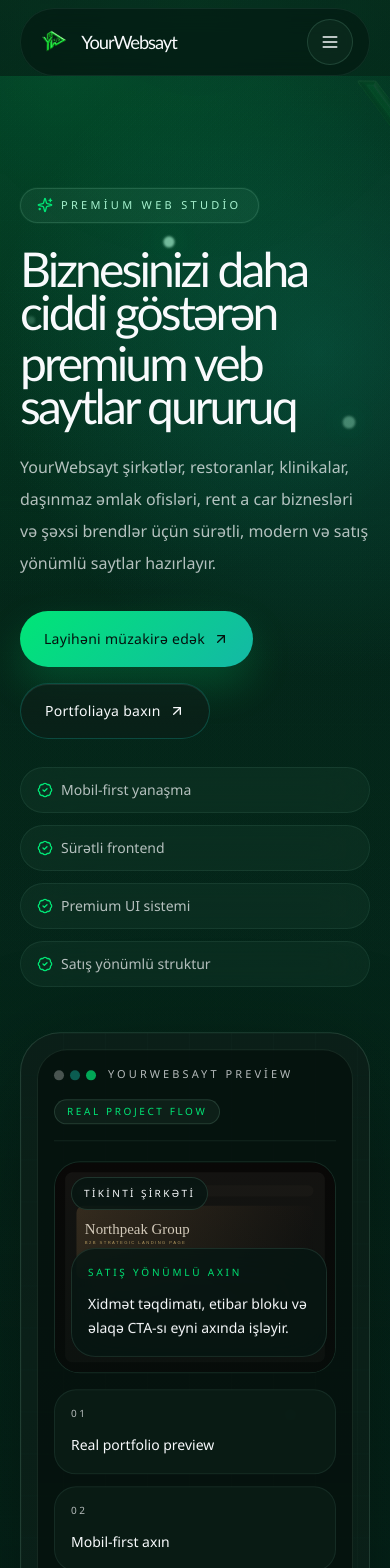
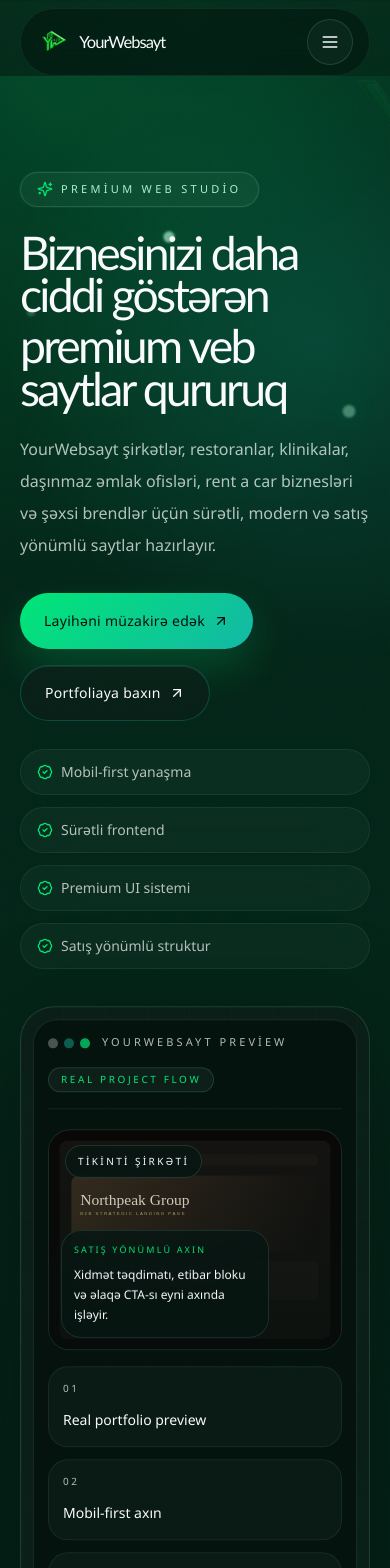
Before and after one commit to nasrullayevfarrukh-droid/YourWebsayt, a Next.js app: page / in a window 390 px wide. Shown: the top 1568 px of the page. Built offline with nearby package versions, Linux system fonts and the light colour scheme.

Commit message:
Improve responsive layout across site

```diff
--- a/components/layout/footer.tsx
+++ b/components/layout/footer.tsx
@@ -17,7 +17,7 @@ export function Footer() {
   return (
     <footer className="border-t border-[color:rgba(167,243,208,0.08)] bg-[rgba(4,17,13,0.72)] py-16 sm:py-20">
       <Container>
-        <div className="grid gap-12 lg:grid-cols-[1.2fr_0.8fr_0.8fr_1fr]">
+        <div className="grid gap-10 md:grid-cols-2 xl:grid-cols-[1.2fr_0.8fr_0.8fr_1fr]">
           <div>
             <BrandMark />
             <p className="mt-4 max-w-sm text-sm leading-7 text-[var(--color-muted)]">
--- a/components/layout/page-hero.tsx
+++ b/components/layout/page-hero.tsx
@@ -12,15 +12,15 @@ type PageHeroProps = {
 
 export function PageHero({ eyebrow, title, description, aside }: PageHeroProps) {
   return (
-    <section className="relative overflow-hidden pt-32 sm:pt-40">
+    <section className="relative overflow-hidden pt-24 sm:pt-28 lg:pt-36">
       <div className="absolute inset-x-0 top-0 h-[34rem] bg-[radial-gradient(circle_at_top,rgba(0,230,118,0.16),transparent_42%),radial-gradient(circle_at_top_right,rgba(20,184,166,0.14),transparent_58%)]" />
       <Container className="relative">
-        <div className="grid gap-10 lg:grid-cols-[minmax(0,1fr)_20rem] lg:items-end">
+        <div className="grid gap-8 lg:grid-cols-[minmax(0,1fr)_minmax(16rem,20rem)] lg:items-end">
           <Reveal>
             <div className="mb-5 inline-flex rounded-full border border-[color:var(--color-border)] bg-[rgba(167,243,208,0.04)] px-3 py-1 text-[11px] uppercase tracking-[0.32em] text-[var(--color-muted)]">
               {eyebrow}
             </div>
-            <h1 className="max-w-4xl text-balance font-display text-4xl leading-[0.94] tracking-[-0.05em] text-[var(--color-text)] sm:text-6xl lg:text-7xl">
+            <h1 className="max-w-4xl text-balance font-display text-[2.85rem] leading-[0.94] tracking-[-0.05em] text-[var(--color-text)] sm:text-6xl lg:text-7xl">
               {title}
             </h1>
             <p className="mt-6 max-w-2xl text-base leading-7 text-[var(--color-muted)] sm:text-lg">
--- a/components/ui/brand-mark.tsx
+++ b/components/ui/brand-mark.tsx
@@ -10,8 +10,11 @@ type BrandMarkProps = {
 };
 
 export function BrandMark({ className, compact = false }: BrandMarkProps) {
+  const brandLead = brand.siteName.slice(0, -4);
+  const brandTail = brand.siteName.slice(-4);
+
   const content = (
-    <div className={cn("flex items-center gap-3", className)}>
+    <div className={cn("flex items-center gap-2.5 sm:gap-3", className)}>
       <div
         className={cn(
           "flex shrink-0 items-center justify-center",
@@ -29,8 +32,14 @@ export function BrandMark({ className, compact = false }: BrandMarkProps) {
       </div>
 
       <div>
-        <div className="font-display text-xl leading-none tracking-[-0.06em] text-[var(--color-text)]">
-          {brand.siteName}
+        <div
+          className={cn(
+            "font-display leading-none tracking-[-0.06em] text-[var(--color-text)]",
+            compact ? "text-lg sm:text-xl" : "text-xl"
+          )}
+        >
+          <span className="text-[var(--color-text)]">{brandLead}</span>
+          <span className="text-[var(--color-text)]">{brandTail}</span>
         </div>
         {!compact ? (
           <div className="mt-1 text-[10px] uppercase tracking-[0.34em] text-[var(--color-muted)]">
--- a/components/ui/project-card.tsx
+++ b/components/ui/project-card.tsx
@@ -34,20 +34,22 @@ export function ProjectCard({ project, featured = false }: ProjectCardProps) {
           <div className="absolute inset-0 z-[1] bg-[linear-gradient(180deg,rgba(0,0,0,0.02),rgba(0,0,0,0.38))]" />
           <div className="absolute inset-0 z-[2] bg-[radial-gradient(circle_at_top,rgba(0,230,118,0.16),transparent_54%),radial-gradient(circle_at_top_right,rgba(20,184,166,0.14),transparent_64%)] opacity-70 transition-opacity duration-500 group-hover:opacity-100" />
 
-          <div className="absolute left-4 top-4 z-10 inline-flex rounded-full border border-[color:var(--color-border)] bg-[rgba(6,23,18,0.78)] px-3 py-1 text-[10px] uppercase tracking-[0.24em] text-[var(--color-text)] backdrop-blur-xl">
+          <div className="absolute inset-x-3 top-3 z-10 flex flex-wrap items-start justify-between gap-2 sm:inset-x-4 sm:top-4">
+            <div className="max-w-[12rem] rounded-full border border-[color:var(--color-border)] bg-[rgba(6,23,18,0.78)] px-3 py-1 text-[10px] uppercase tracking-[0.2em] text-[var(--color-text)] backdrop-blur-xl sm:max-w-[16rem]">
               {project.category}
             </div>
 
             <div
               className={cn(
-              "absolute right-4 top-4 z-10 inline-flex rounded-full border px-3 py-1 text-[10px] uppercase tracking-[0.24em] backdrop-blur-xl",
+                "max-w-[10rem] rounded-full border px-3 py-1 text-right text-[10px] uppercase tracking-[0.2em] backdrop-blur-xl sm:max-w-[12rem] sm:tracking-[0.24em]",
                 statusStyles[project.status]
               )}
             >
               {project.status}
             </div>
+          </div>
 
-          <div className="absolute bottom-4 left-4 z-10 rounded-full border border-[color:var(--color-border)] bg-[rgba(6,23,18,0.78)] px-3 py-1 text-[10px] uppercase tracking-[0.24em] text-[var(--color-accent)] backdrop-blur-xl">
+          <div className="absolute bottom-3 left-3 z-10 max-w-[12rem] rounded-full border border-[color:var(--color-border)] bg-[rgba(6,23,18,0.78)] px-3 py-1 text-[10px] uppercase tracking-[0.2em] text-[var(--color-accent)] backdrop-blur-xl sm:bottom-4 sm:left-4 sm:max-w-[14rem] sm:tracking-[0.24em]">
             {project.clientType}
           </div>
 
--- a/sections/home-hero.tsx
+++ b/sections/home-hero.tsx
@@ -33,7 +33,7 @@ const heroProject = portfolioProjects[0]!;
 
 export function HomeHero() {
   return (
-    <section className="relative overflow-hidden pb-24 pt-28 sm:pb-28 sm:pt-32 lg:pb-32 lg:pt-36">
+    <section className="relative overflow-hidden pb-20 pt-24 sm:pb-24 sm:pt-28 lg:pb-32 lg:pt-36">
       <div className="absolute inset-0 bg-[radial-gradient(circle_at_15%_0%,rgba(0,230,118,0.16),transparent_30%),radial-gradient(circle_at_82%_16%,rgba(20,184,166,0.18),transparent_22%),linear-gradient(180deg,rgba(4,17,13,0),rgba(4,17,13,0.28))]" />
       <div
         aria-hidden="true"
@@ -46,7 +46,7 @@ export function HomeHero() {
       />
       <div
         aria-hidden="true"
-        className="absolute inset-0 bg-no-repeat opacity-[0.08]"
+        className="absolute inset-0 bg-no-repeat opacity-[0.05] sm:opacity-[0.08]"
         style={{
           backgroundImage: `url(${brand.heroBackgroundPath})`,
           backgroundPosition: "right -10rem top -3rem",
@@ -81,7 +81,7 @@ export function HomeHero() {
       ))}
 
       <Container className="relative">
-        <div className="grid gap-12 xl:grid-cols-[minmax(0,1.02fr)_minmax(0,0.98fr)] xl:items-center">
+        <div className="grid gap-10 lg:gap-12 xl:grid-cols-[minmax(0,1.02fr)_minmax(0,0.98fr)] xl:items-center">
           <Reveal className="max-w-3xl">
             <div className="inline-flex items-center gap-2 rounded-full border border-[color:var(--color-border)] bg-[rgba(167,243,208,0.05)] px-4 py-2 text-[11px] uppercase tracking-[0.3em] text-[var(--color-highlight)] shadow-[0_0_0_1px_rgba(167,243,208,0.04)]">
               <Sparkles className="size-4 text-[var(--color-accent)]" />
@@ -92,7 +92,7 @@ export function HomeHero() {
               {heroLines.map((line) => (
                 <h1
                   key={line}
-                  className="text-balance font-display text-5xl leading-[0.9] tracking-[-0.06em] text-[var(--color-text)] sm:text-6xl xl:text-[5.35rem]"
+                  className="text-balance font-display text-[2.9rem] leading-[0.92] tracking-[-0.06em] text-[var(--color-text)] sm:text-6xl xl:text-[5.35rem]"
                 >
                   {line}
                 </h1>
@@ -136,7 +136,7 @@ export function HomeHero() {
               <div className="absolute -left-8 top-14 hidden h-48 w-48 rounded-full bg-[radial-gradient(circle,rgba(0,230,118,0.22),transparent_72%)] blur-3xl lg:block" />
               <div className="absolute -right-6 bottom-10 hidden h-52 w-52 rounded-full bg-[radial-gradient(circle,rgba(20,184,166,0.18),transparent_72%)] blur-3xl lg:block" />
 
-              <div className="relative overflow-hidden rounded-[40px] border border-[color:var(--color-border)] bg-[linear-gradient(180deg,rgba(11,31,24,0.96),rgba(11,31,24,0.86))] p-4 shadow-[0_38px_120px_rgba(0,0,0,0.38)] sm:p-5">
+              <div className="relative overflow-hidden rounded-[34px] border border-[color:var(--color-border)] bg-[linear-gradient(180deg,rgba(11,31,24,0.96),rgba(11,31,24,0.86))] p-3 shadow-[0_38px_120px_rgba(0,0,0,0.38)] sm:rounded-[40px] sm:p-5">
                 <div
                   aria-hidden="true"
                   className="absolute inset-0 opacity-[0.16]"
@@ -147,7 +147,7 @@ export function HomeHero() {
                   }}
                 />
 
-                <div className="relative rounded-[30px] border border-[color:rgba(167,243,208,0.1)] bg-[rgba(4,17,13,0.76)] p-4 sm:p-5">
+                <div className="relative rounded-[24px] border border-[color:rgba(167,243,208,0.1)] bg-[rgba(4,17,13,0.76)] p-3.5 sm:rounded-[30px] sm:p-5">
                   <div className="flex flex-wrap items-center justify-between gap-4 border-b border-[color:rgba(167,243,208,0.08)] pb-4">
                     <div className="flex items-center gap-3">
                       <div className="flex items-center gap-1.5">
@@ -165,7 +165,7 @@ export function HomeHero() {
                     </div>
                   </div>
 
-                  <div className="relative mt-5 overflow-hidden rounded-[26px] border border-[color:rgba(167,243,208,0.1)] bg-[rgba(6,23,18,0.76)]">
+                  <div className="relative mt-5 overflow-hidden rounded-[22px] border border-[color:rgba(167,243,208,0.1)] bg-[rgba(6,23,18,0.76)] sm:rounded-[26px]">
                     <div className="absolute inset-0 z-[1] bg-[linear-gradient(180deg,rgba(4,17,13,0),rgba(4,17,13,0.48))]" />
                     <Image
                       src={heroProject.heroImage}
@@ -185,14 +185,14 @@ export function HomeHero() {
                     </motion.div>
 
                     <motion.div
-                      className="absolute bottom-4 left-4 z-10 max-w-[16rem] rounded-[24px] border border-[color:rgba(167,243,208,0.12)] bg-[rgba(6,23,18,0.78)] p-4 backdrop-blur-xl"
+                      className="absolute bottom-3 left-3 z-10 max-w-[13rem] rounded-[20px] border border-[color:rgba(167,243,208,0.12)] bg-[rgba(6,23,18,0.78)] p-3 backdrop-blur-xl sm:bottom-4 sm:left-4 sm:max-w-[16rem] sm:rounded-[24px] sm:p-4"
                       animate={{ y: [0, 8, 0] }}
                       transition={{ duration: 6.6, delay: 0.8, repeat: Infinity, ease: "easeInOut" }}
                     >
-                      <div className="text-[10px] uppercase tracking-[0.28em] text-[var(--color-accent)]">
+                      <div className="text-[9px] uppercase tracking-[0.24em] text-[var(--color-accent)] sm:text-[10px] sm:tracking-[0.28em]">
                         Satış yönümlü axın
                       </div>
-                      <p className="mt-3 text-sm leading-6 text-[var(--color-text)]">
+                      <p className="mt-2 text-xs leading-5 text-[var(--color-text)] sm:mt-3 sm:text-sm sm:leading-6">
                         Xidmət təqdimatı, etibar bloku və əlaqə CTA-sı eyni axında işləyir.
                       </p>
                     </motion.div>
@@ -202,7 +202,7 @@ export function HomeHero() {
                     {heroPreviewSignals.map((signal, index) => (
                       <motion.div
                         key={signal}
-                        className="rounded-[22px] border border-[color:rgba(167,243,208,0.08)] bg-[rgba(11,31,24,0.74)] p-4"
+                        className="rounded-[20px] border border-[color:rgba(167,243,208,0.08)] bg-[rgba(11,31,24,0.74)] p-3.5 sm:rounded-[22px] sm:p-4"
                         initial={{ opacity: 0, y: 18 }}
                         animate={{ opacity: 1, y: 0 }}
                         transition={{
--- a/sections/services-section.tsx
+++ b/sections/services-section.tsx
@@ -79,8 +79,13 @@ export function ServicesSection() {
                       {service.description}
                     </p>
 
-                    <div className="mt-5 inline-flex rounded-full border border-[color:rgba(167,243,208,0.08)] bg-[rgba(167,243,208,0.04)] px-3 py-1 text-[10px] uppercase tracking-[0.24em] text-[var(--color-highlight)]">
-                      {service.audience}
+                    <div className="mt-5 rounded-[20px] border border-[color:rgba(167,243,208,0.08)] bg-[rgba(167,243,208,0.04)] px-3.5 py-3">
+                      <div className="text-[10px] uppercase tracking-[0.24em] text-[var(--color-accent)]">
+                        Kimin üçün
+                      </div>
+                      <p className="mt-2 text-sm leading-6 text-[var(--color-highlight)]">
+                        {service.audience}
+                      </p>
                     </div>
 
                     <div className="mt-5 rounded-[24px] border border-[color:rgba(167,243,208,0.08)] bg-[rgba(6,23,18,0.72)] p-4">
```
Lines whose indentation alone changed are shown as unchanged.
